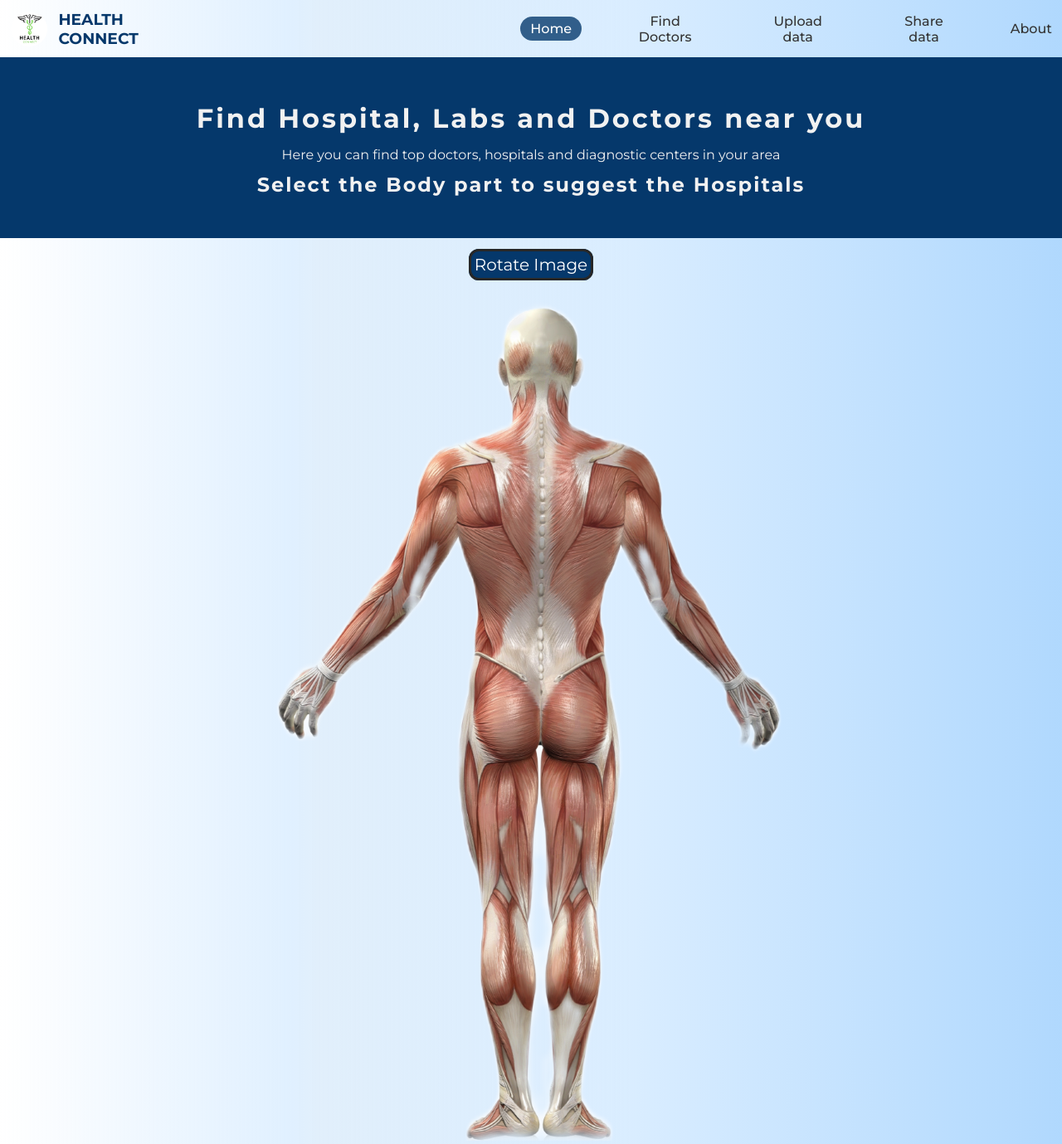
After one commit to MD-Afsal/Health-Connect, a Flask app: page /home_ in a window 1280 px wide. The commit adds this page. Shown: the whole page at 83% size. Run offline with Flask 3, Linux system fonts and the light colour scheme.

Commit message:
updated by afsal

```diff
--- a/app.py
+++ b/app.py
@@ -21,7 +21,6 @@ def index():
     if not session.get('name'):
         return render_template('login.html')
     return render_template('main.html')
-
 
 
 @app.route('/signup', methods=['POST', 'GET'])
@@ -58,7 +57,7 @@ def signin():
 # image retrival using id
 @app.route('/image/<int:image_id>')
 def get_image(image_id):
-    mycursor.execute("SELECT doc_img FROM tbl_docter WHERE id = %s", (image_id,))
+    mycursor.execute("SELECT doc_img FROM tbl_doctor_details WHERE id = %s", (image_id,))
     image_data = mycursor.fetchone()[0]
     # mycursor.close()
     return Response(image_data, mimetype='image/jpeg')  # Adjust mimetype based on your image type
@@ -69,9 +68,9 @@ def home():
     return render_template('main.html')
 
 
-@app.route('/backpose')
-def rotateimg():
-    return render_template('rotateimg.html')
+@app.route('/home_')
+def home2():
+    return render_template('home2.html')
 
 
 @app.route('/insert_rec', methods=['POST', 'GET'])
@@ -86,11 +85,13 @@ def insert_rec():
         phone = request.form['doc_num']
         time_in = request.form['doc_time_in']
         time_out = request.form['doc_time_out']
+        sql = '''insert into tbl_doctor_details(doc_name, doc_img, doc_img_path, category, district, city, address, hospital_name, phone,
+                        time_IN, time_OUT) values(%s ,%s ,%s, %s ,%s ,%s, %s ,%s, %s ,%s, %s)'''
 
-        sql = '''insert into tbl_docter(doc_name, category, district, city, address, hospital_name, phone,
+        """sql = '''insert into tbl_doctor_details(doc_name, category, district, city, address, hospital_name, phone,
                 time_IN, time_OUT) values(%s ,%s ,%s, %s ,%s ,%s, %s ,%s ,%s)'''
 
-        val = (doc_name, category, district, city, address, hospital_name, phone, time_in, time_out)
+        val = (doc_name, category, district, city, address, hospital_name, phone, time_in, time_out)"""
 
         mycursor.execute(sql, val)
         mydb.commit()
--- /dev/null
+++ b/templates/home2.html
@@ -0,0 +1,38 @@
+<HTML>
+	<HEAD>
+		<TITLE>HEALTH CONNECT</TITLE>
+		<link rel="stylesheet" href="{{ url_for('static', filename='style.css') }}" />
+		<link rel="stylesheet" href="https://cdnjs.cloudflare.com/ajax/libs/font-awesome/6.5.1/css/all.min.css">
+
+	</HEAD>
+	<BODY>
+		<header>
+			<img src="{{ url_for('static', filename='logo.png') }}">
+			<h3 class="title">HEALTH CONNECT</h3><div style="padding-right: 30%;"></div>
+			<a class="navi" style="background-color: #05386bc9; color: #ffff;">Home</a><div style="padding-left: 3%;"></div><a class="navi" href="Find Doctors">Find Doctors</a><div style="padding-left: 3%;"></div><a class="navi" href="Upload data">Upload data</a><div style="padding-left: 3%;"></div><a class="navi" href="Share data">Share data</a><div style="padding-left: 3%;"></div><a class="navi" href="#about">About</a>
+		</header>
+		<div class="lable">
+			<div  class="lable_container">
+				<h1>Find Hospital, Labs and Doctors near you</h1>
+				Here you can find top doctors, hospitals and diagnostic centers in your area
+				<h2>Select the Body part to suggest the Hospitals</h2>
+			</div>
+			<br>
+			<center>
+			<div><a href="{{ url_for('home')}}" style=" border: solid; border-radius: 12px; background-color: #05386b; text-decoration: none; padding: 4px; border-color: rgb(39, 39, 39); color: #ffff; font-size: 20px; ">Rotate Image</a></div>
+			<br>
+			<!-- Image Map Generated -->
+			<map name="image-map">
+				<img src="{{ url_for('static', filename='humanModelBck1.png') }}" usemap="#image-map">
+
+				<area target="" alt="back_head" title="back_head" href="#bckhead" coords="303,23,319,18,335,18,346,27,354,33,363,44,366,55,367,71,367,80,374,85,374,92,371,105,361,110,356,118,355,132,355,142,355,148,339,147,331,146,311,145,295,146,290,142,288,131,287,120,283,111,276,106,274,94,276,83,279,69,281,55,287,41,291,30" shape="poly">
+				<area target="" alt="back" title="back" href="#back" coords="291,149,290,157,283,167,263,175,235,183,208,192,191,204,216,208,227,219,227,236,228,254,227,275,231,305,239,338,247,373,247,418,251,436,305,441,355,437,388,440,400,436,400,419,395,397,395,373,403,351,414,330,423,293,427,256,428,236,426,205,428,188,392,177,361,164,352,151,323,147" shape="poly">
+				<area target="" alt="left_hand" title="left_hand" href="#lefthand" coords="190,204,184,219,175,248,168,277,154,320,134,335,118,358,87,402,68,432,51,454,30,466,11,488,11,509,19,531,32,535,53,532,72,489,93,455,128,425,159,397,186,358,209,323,225,296,226,262,225,230,216,209" shape="poly">
+				<area target="" alt="right_hand" title="right_hand" href="#righthand" coords="430,186,427,202,429,228,428,258,425,284,423,303,432,323,444,345,452,362,470,394,490,414,508,436,537,462,548,477,554,497,564,514,568,530,567,540,585,549,600,541,608,524,612,510,603,489,575,460,543,412,500,345,470,268,470,248,464,217,452,198" shape="poly">
+				<area target="" alt="left_leg" title="left_leg" href="#leftleg" coords="243,441,240,456,235,478,234,493,230,512,226,536,226,550,225,568,226,590,229,620,230,644,236,667,242,688,253,716,253,762,250,788,250,820,258,866,266,904,271,938,273,972,255,994,235,1011,248,1022,267,1023,288,1019,314,1017,322,1005,309,964,307,921,311,897,314,852,317,811,310,748,311,707,314,654,318,620,317,572,318,548,320,528,322,492,324,464,325,441,263,436" shape="poly">
+				<area target="" alt="right_leg" title="right_leg" href="#rightleg" coords="325,439,325,459,323,487,321,514,321,537,326,549,328,573,324,594,327,617,329,637,333,676,328,706,332,725,334,743,336,769,334,785,333,801,330,821,330,841,337,881,337,901,338,933,335,961,335,977,332,989,324,999,327,1010,335,1014,344,1020,357,1017,371,1015,383,1017,399,1019,407,1013,396,998,379,989,371,974,368,958,372,942,378,925,379,899,386,879,391,856,396,832,396,808,392,757,393,725,396,702,402,684,412,644,415,612,417,593,415,557,415,535,411,493,406,471,399,438" shape="poly">
+			</map>
+			</center>
+		</div>
+	</BODY>
+</HTML>
--- a/templates/page_div.html
+++ b/templates/page_div.html
@@ -4,8 +4,8 @@
     <meta charset="UTF-8">
     <meta name="viewport" content="width=device-width, initial-scale=1.0">
 </head>
-    <frameset rows="30%, 70%">
-        <frame name="catagory_selection" src="{{url_for('head')}}"
-        <frame name="doctors_suggestions" src="{{url_for('rotateimg')}}"
+    <frameset rows="40%, 70%">
+        <frame name="catagory_selection" src="{{url_for('head')}}">
+        <frame name="doctors_suggestions" src="{{url_for('rotateimg')}}">
     </frameset>
 </html>
```
Also changed, not shown: templates/Sample Programs.txt (+12 -0 lines), templates/rotateimg.html (deleted, +0 -40 lines), 2 other files.
